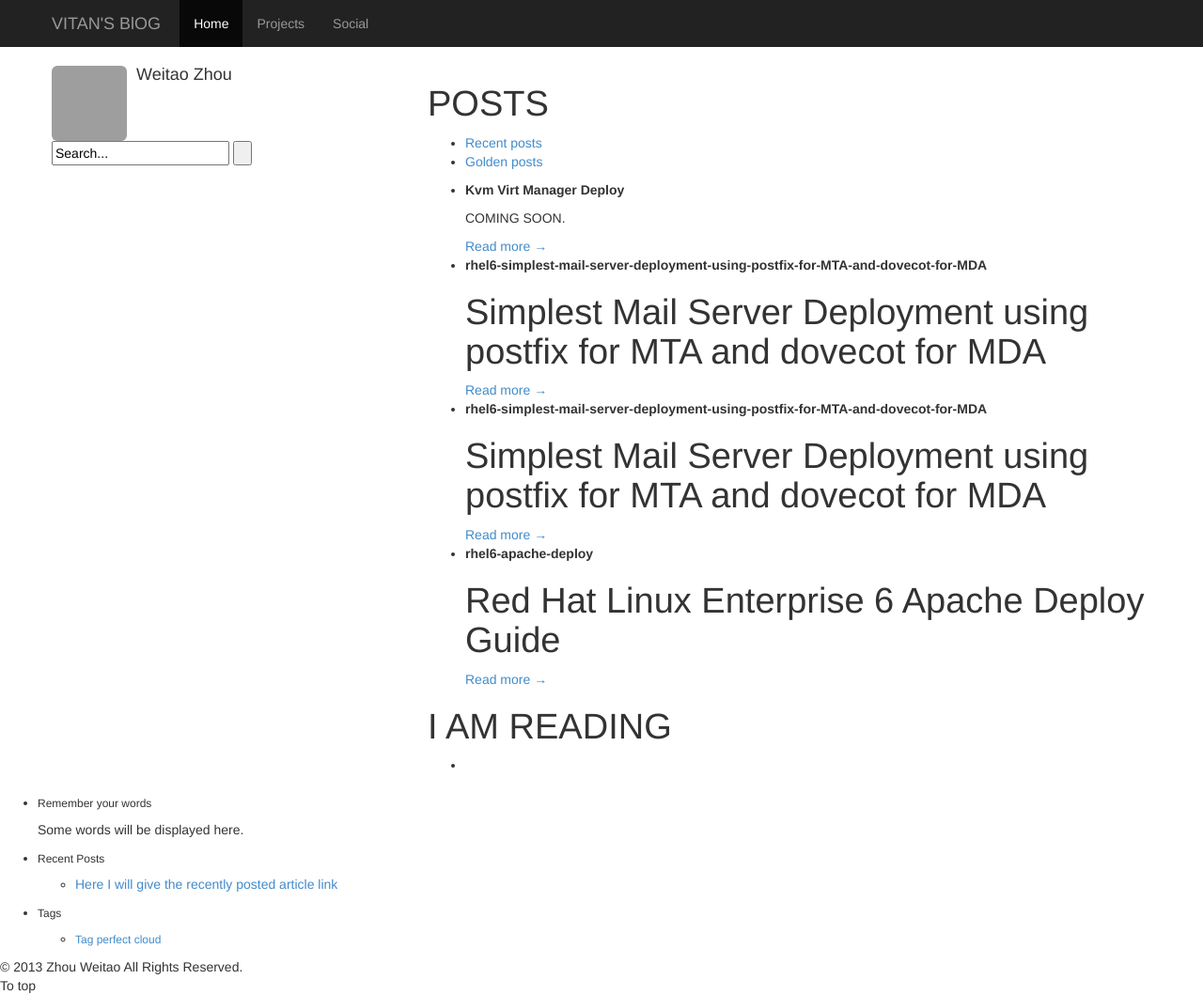
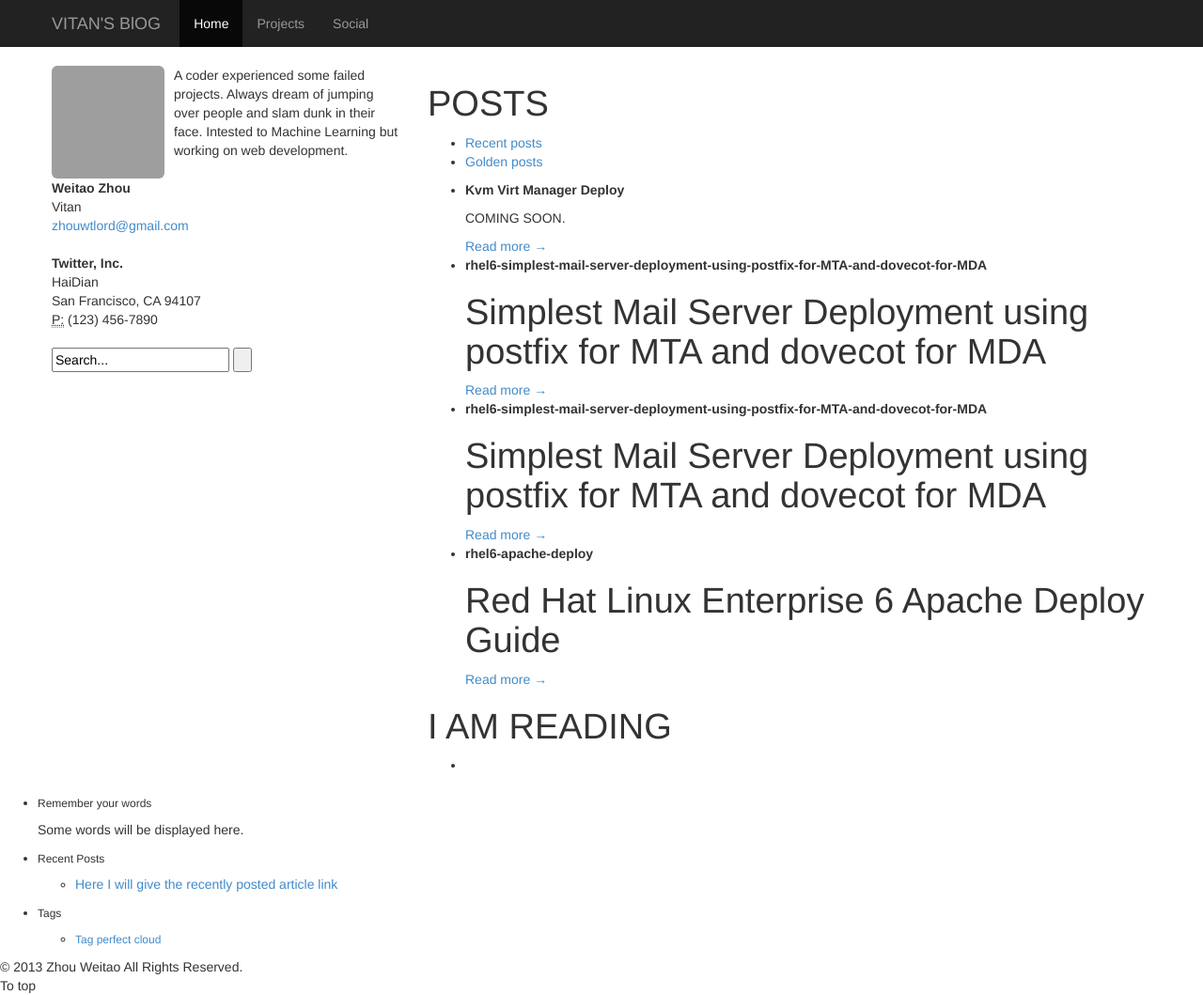
Before and after one commit to vitan/vitan.github.io, a Jekyll site: the page built from index.html, in a window 1280 px wide and 1059 px high. Shown: the whole window at 94% size. Built offline with Jekyll 4.4.1, drawn with Linux system fonts in a browser that asks for light colours; Markdown is read by kramdown in place of the engine named in the settings; grey boxes are pictures that could not be loaded.

Commit message:
REV: Added address.

```diff
--- a/_includes/side-bar.html
+++ b/_includes/side-bar.html
@@ -1,11 +1,31 @@
 <div id="sidebar">
     <div class="media">
         <a class="pull-left" href="http://gravatar.com/emails/">
-            <img class="img-rounded img-responsive media-object" src="https://secure.gravatar.com/avatar/6420bc15b33383234c77c07f9fbe768c?s=420&amp;d=https://a248.e.akamai.net/assets.github.com%2Fimages%2Fgravatars%2Fgravatar-user-420.png" alt="Weitao Zhou" height="80" width="80">
+            <img class="img-rounded img-responsive media-object" src="https://secure.gravatar.com/avatar/6420bc15b33383234c77c07f9fbe768c?s=420&amp;d=https://a248.e.akamai.net/assets.github.com%2Fimages%2Fgravatars%2Fgravatar-user-420.png" alt="Weitao Zhou" height="120" width="120">
         </a>
         <div class="media-body">
-            <h4 class="media-heading">Weitao Zhou</h4>
+            <p class="media-heading">
+                A coder experienced some failed projects.
+                Always dream of jumping over people and slam dunk in their face.
+                Intested to Machine Learning but working on web development.
+            </p>
         </div>
+    </div>
+    <div>
+        <address>
+            <strong>
+                Weitao Zhou<br>
+            </strong>
+            Vitan<br>
+            <a href="mailto:zhouwtlord@gmail.com">zhouwtlord@gmail.com</a>
+        </address>
+        <address>
+            <strong>Twitter, Inc.</strong><br>
+            HaiDian<br>
+            San Francisco, CA 94107<br>
+            <abbr title="Phone">P:</abbr>
+            (123) 456-7890
+        </address>
     </div>
     {% include search-form.html %}
 </div>
```
